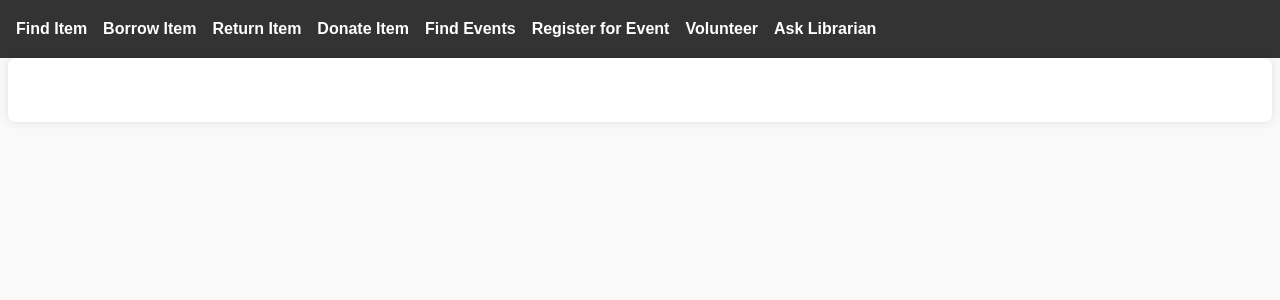
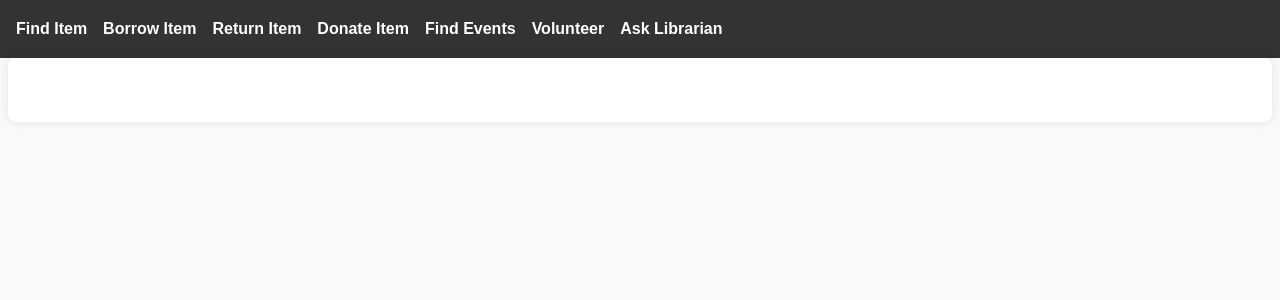
Before and after one commit to Library-WebApp/Library-WebApp, a Flask app: page / in a window 1280 px wide. Shown: the top 300 px of the page. Run offline with Flask 3, Linux system fonts and the light colour scheme.

Commit message:
Removed Register for Event

```diff
--- a/templates/base.html
+++ b/templates/base.html
@@ -12,7 +12,6 @@
             <li><a href="/return-item">Return Item</a></li>
             <li><a href="/donate-item">Donate Item</a></li>
             <li><a href="/find-events">Find Events</a></li>
-            <li><a href="/register-event">Register for Event</a></li>
             <li><a href="/volunteer">Volunteer</a></li>
             <li><a href="/ask-help">Ask Librarian</a></li>
         </ul>
```
Also changed, not shown: 354_mini_project.db.
